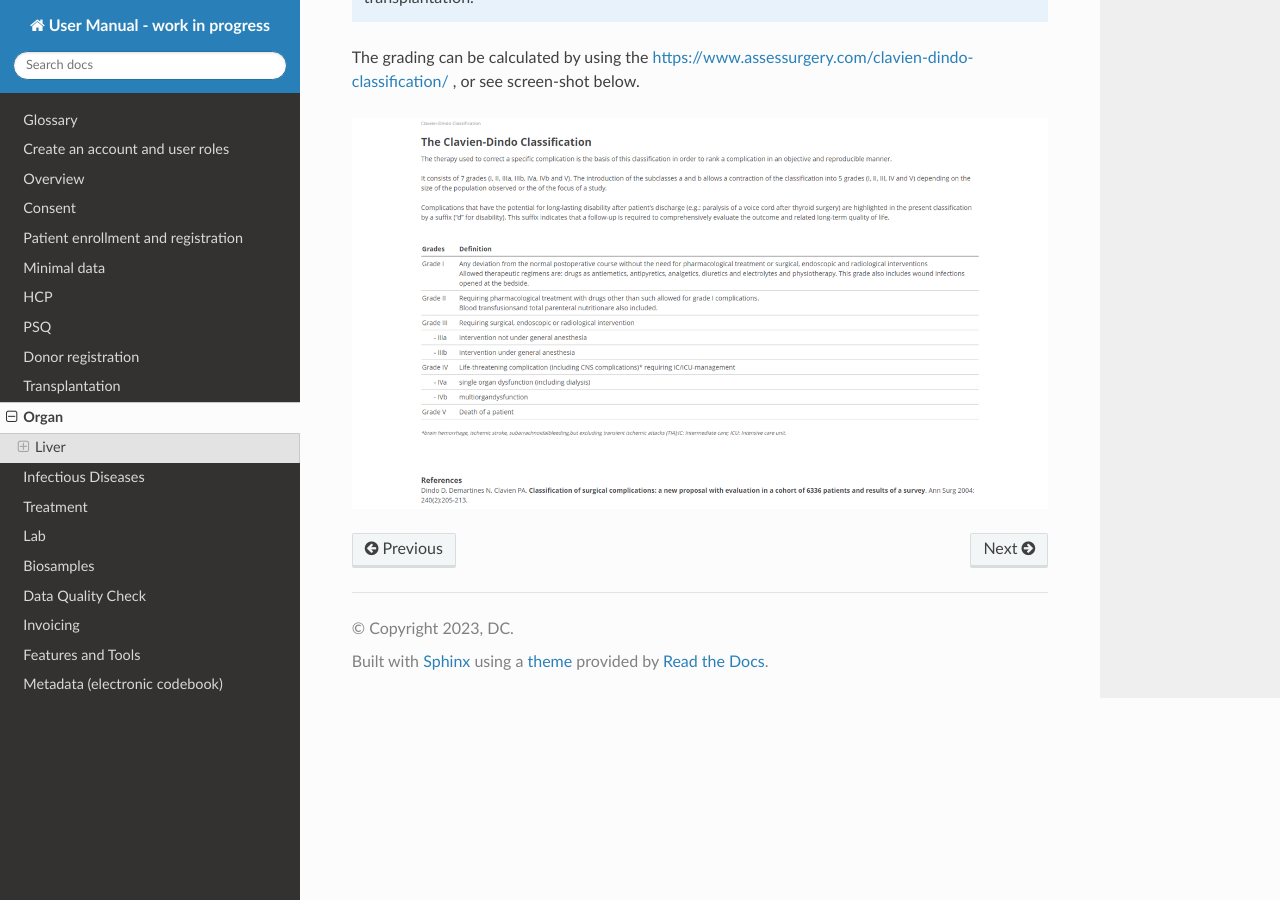
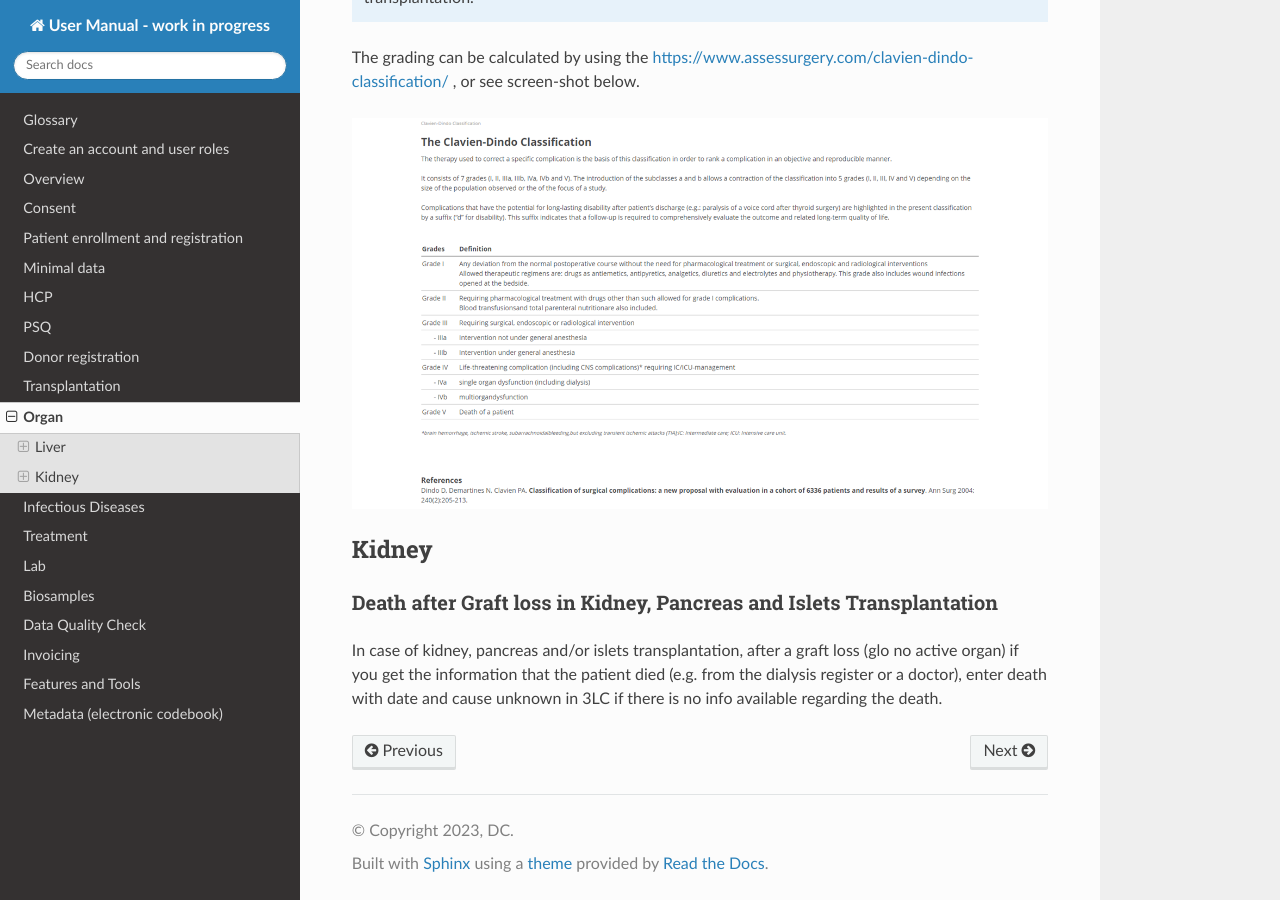
Before and after one commit to swiss-transplant-cohort-study/3LC-user-manual, a Sphinx documentation site: the page built from docs/source/organ.rst, in a window 1280 px wide and 900 px high, scrolled down 3416 px. Built offline with Sphinx 7.4.7 and the Read the Docs theme 3.1.0, drawn with Linux system fonts in a browser that asks for light colours.

Commit message:
Update organ.rst

```diff
--- a/docs/source/organ.rst
+++ b/docs/source/organ.rst
@@ -53,3 +53,11 @@ dataset rather than having to do so retrospectively.
 The grading can be calculated by using the https://www.assessurgery.com/clavien-dindo-classification/ , or see screen-shot below.
 
 .. image:: dindo_clavien.png
+
+Kidney
+=======
+
+Death after Graft loss in Kidney, Pancreas and Islets Transplantation
+__________________________________________________________________________________________
+
+In case of kidney, pancreas and/or islets transplantation, after a graft loss (glo no active organ) if you get the information that the patient died (e.g. from the dialysis register or a doctor), enter death with date and cause unknown in 3LC if there is no info available regarding the death.
```
